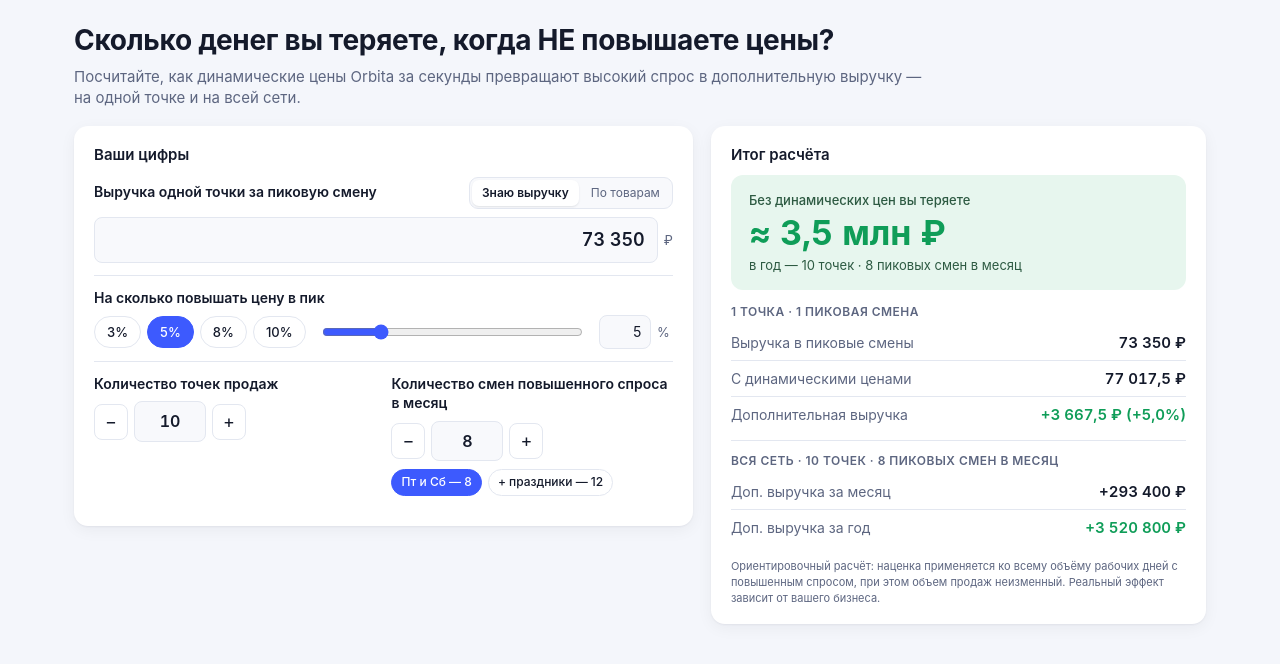
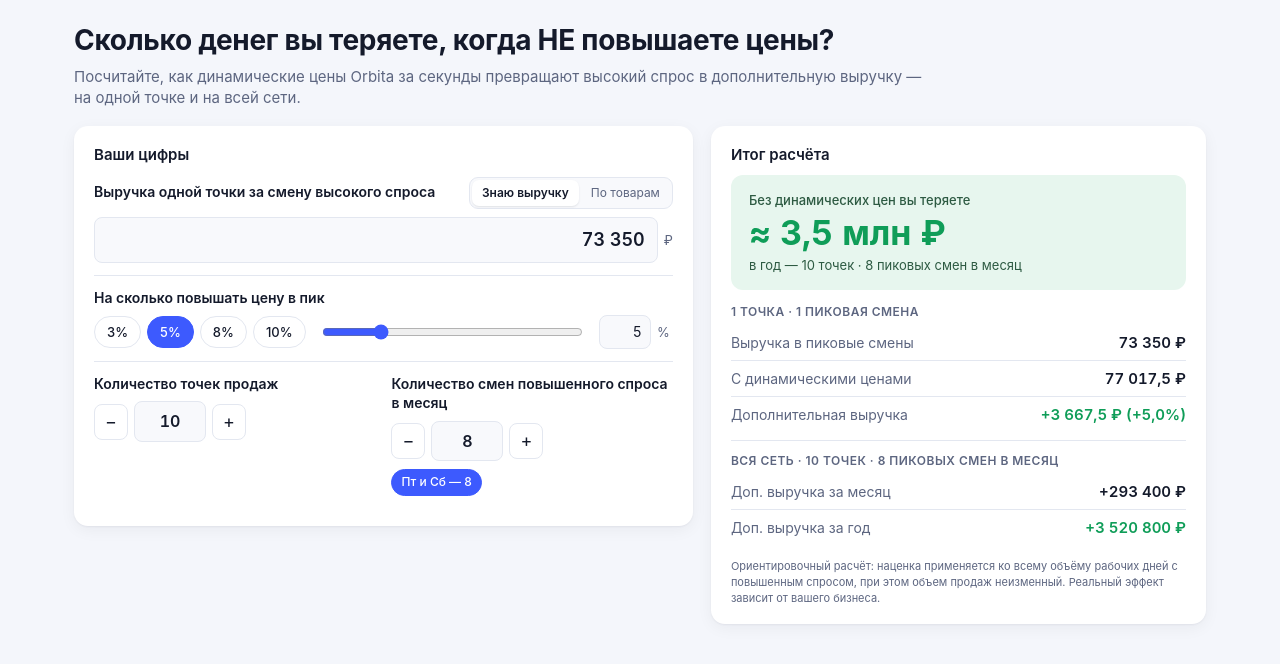
Before and after one commit to terrris/prototype_-calculator_landingpage, a plain HTML site: page index.html in a window 1280 px wide. Drawn offline with Linux system fonts and the light colour scheme.

Commit message:
Rename revenue label, remove holidays shift preset
Co-Authored-By: Claude Opus 5.5 <noreply@anthropic.com>

```diff
--- a/index.html
+++ b/index.html
@@ -196,7 +196,7 @@
       <!-- 1. Выручка за пиковую смену -->
       <div class="step">
         <div class="step-head">
-          <span class="step-label" id="revLabel">Выручка одной точки за пиковую смену</span>
+          <span class="step-label" id="revLabel">Выручка одной точки за смену высокого спроса</span>
           <div class="seg" role="group" aria-label="Способ ввода выручки">
             <button type="button" data-mode="revenue" aria-pressed="true">Знаю выручку</button>
             <button type="button" data-mode="products" aria-pressed="false">По товарам</button>
@@ -257,7 +257,6 @@
           </div>
           <div class="chips" role="group" aria-label="Типичные варианты" id="shiftChips">
             <button type="button" class="chip" data-shifts="8">Пт и Сб — 8</button>
-            <button type="button" class="chip" data-shifts="12">+ праздники — 12</button>
           </div>
         </div>
       </div>
```
Also changed, not shown: 1 other file.
